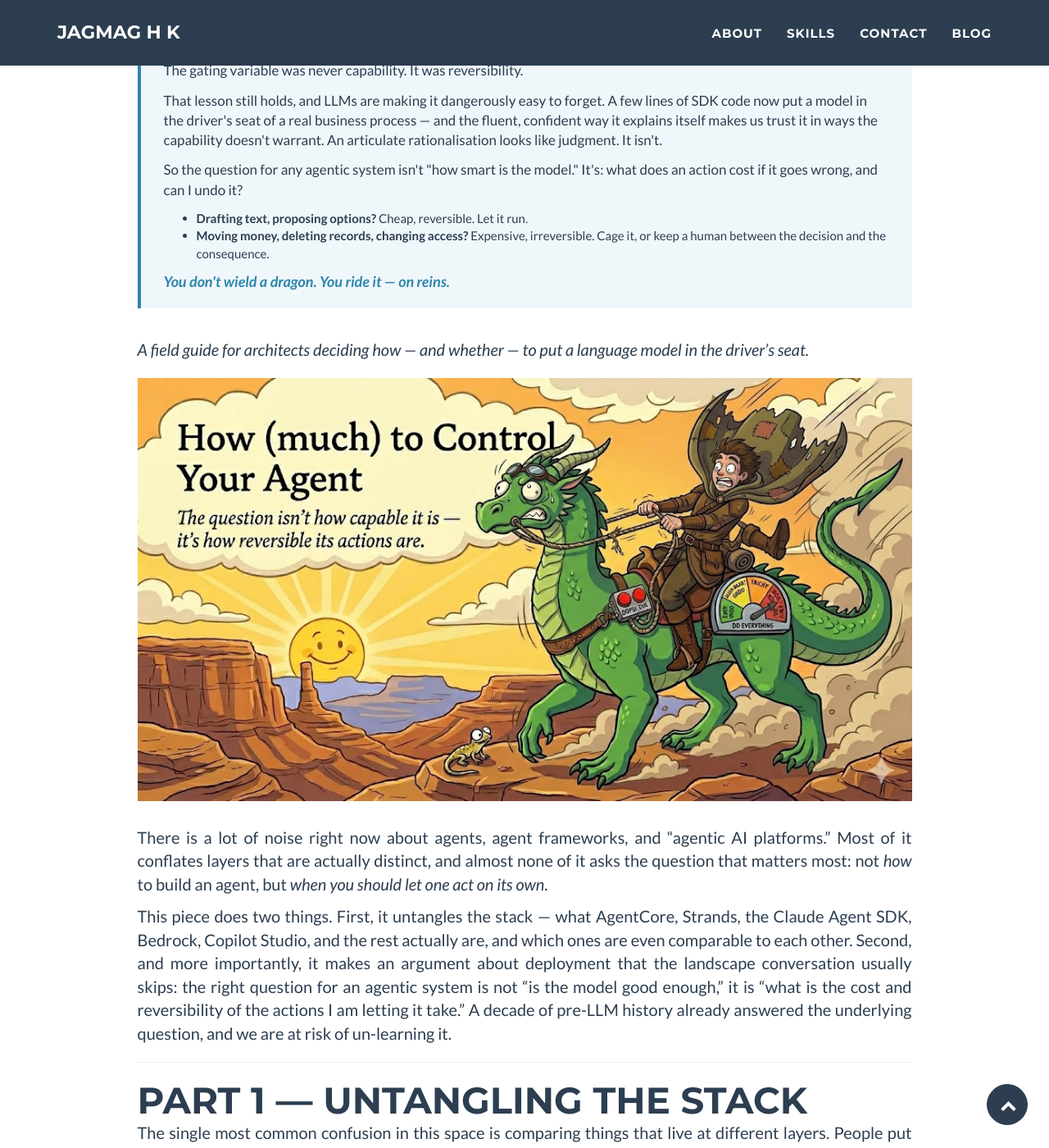
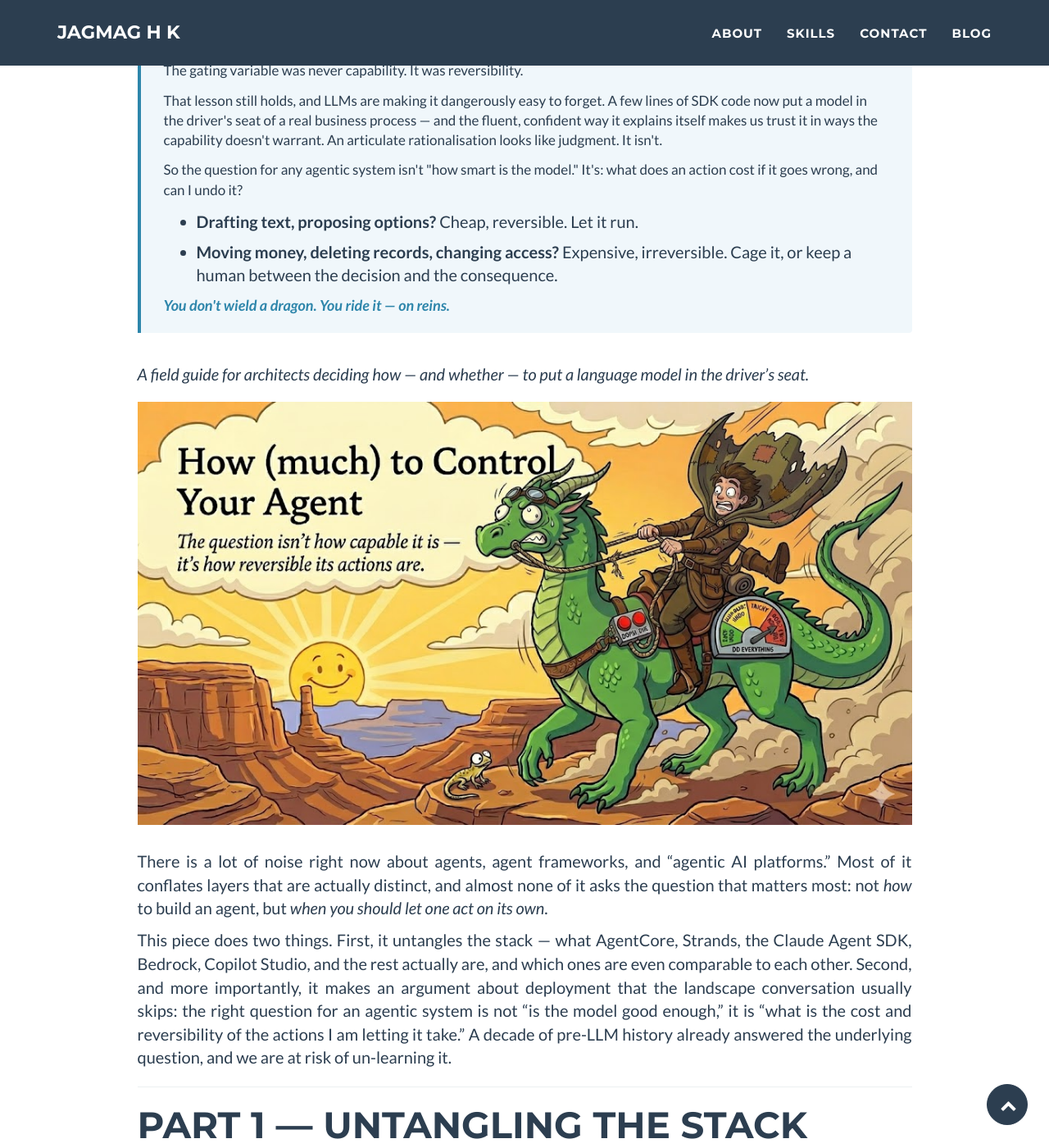
Before and after one commit to jagmagh/jagmagh.github.io, a Jekyll site: the page built from _posts/2026-06-07-agentic-ai-the-stack-and-the-harder-question.md, in a window 1280 px wide and 1400 px high, scrolled down 445 px. Shown: the whole window at 82% size. Built offline with Jekyll 4.4.1, drawn with Linux system fonts in a browser that asks for light colours; some of the changed text lies outside the part shown.

Commit message:
Refined layout and post

```diff
--- a/_config.yml
+++ b/_config.yml
@@ -33,7 +33,7 @@
 # Footer settings
 footer:
   copyright: Jagmag
-  location: Locations
+  location: Locations Worked
   social: Social
   credits: Credits
 
@@ -46,7 +46,7 @@
 
 # Postal address (add as many lines as necessary)
 address:
-  - line: Malaysia, Singapore, Thailand, Indonesia, India
+  - line: Singapore, Thailand, Indonesia, America, India
 
 # Credits content
 credits: ""
--- a/_includes/contact.html
+++ b/_includes/contact.html
@@ -1,5 +1,5 @@
  <!-- Contact Section -->
-    <section id="contact">
+    <section id="contact" class="success">
         <div class="container">
             <div class="row">
                 <div class="col-lg-12 text-center">
@@ -43,7 +43,7 @@
                         <br>
                         <div id="success"></div>
                         <div class="row">
-                            <div class="form-group col-xs-12">
+                            <div class="form-group col-xs-12 text-center">
                                 <button type="submit" class="btn btn-success btn-lg">Send</button>
                             </div>
                         </div>
--- a/_includes/nav.html
+++ b/_includes/nav.html
@@ -34,8 +34,8 @@
                     <li class="{{ nav_class }}">
                         <a href="{{ home_prefix }}#contact">Contact</a>
                     </li>
-                    <li>
-                        <a href="/blog">Blog</a>
+                    <li class="{{ nav_class }}">
+                        <a href="{{ home_prefix }}#blog">Blog</a>
                     </li>
                 </ul>
             </div>
--- a/_includes/portfolio_grid.html
+++ b/_includes/portfolio_grid.html
@@ -20,7 +20,7 @@
                             </div>
                             <img src="img/portfolio/{{ post.img }}" class="img-responsive img-centered" alt="{{ post.alt }}">
                         </a>
-                        <p style="color: #fff; font-family: Montserrat, sans-serif; font-weight: 700; text-transform: uppercase; font-size: 14px; margin-top: 12px; letter-spacing: 1px;">{{ post.title }}</p>
+                        <p style="color: #fff; font-family: Montserrat, sans-serif; font-weight: 700; text-transform: uppercase; font-size: 14px; margin-top: 12px; letter-spacing: 1px; text-align: center;">{{ post.title }}</p>
                     </div>
                 {% endfor %}
             </div>
--- a/_layouts/post.html
+++ b/_layouts/post.html
@@ -36,6 +36,11 @@
         .post-intro p:last-child {
             margin-bottom: 0;
         }
+        .post-content ul li,
+        .post-content ol li {
+            font-size: 20px;
+            margin-bottom: 8px;
+        }
         .post-intro .dragon {
             font-style: italic;
             font-weight: 700;
--- a/_posts/2026-06-07-agentic-ai-the-stack-and-the-harder-question.md
+++ b/_posts/2026-06-07-agentic-ai-the-stack-and-the-harder-question.md
@@ -89,7 +89,7 @@
 
 **The one that's a capability, not a guardrail:**
 
-- **Managed memory** is externalized state. The model is stateless; anything the agent should "remember" past its context window has to live outside it. Without it you get amnesia, context-window overflow, and no personalization. Memory is the odd one out on this list — it's an *enabling capability* that makes a stateful, multi-session agent work, not a control that protects you. It's grouped with the runtime services because the platform provides it alongside them, but it belongs in a different category: the other four bound what the agent can *do*, while memory expands what it can *be*. (And memory is itself something you govern — it can leak across sessions, retain sensitive data, or be poisoned — so it sits partly *under* the other four, not beside them.)
+<ul><li><p><strong>Managed memory</strong> is externalized state. The model is stateless; anything the agent should "remember" past its context window has to live outside it. Without it you get amnesia, context-window overflow, and no personalization. Memory is the odd one out on this list — it's an <em>enabling capability</em> that makes a stateful, multi-session agent work, not a control that protects you. It's grouped with the runtime services because the platform provides it alongside them, but it belongs in a different category: the other four bound what the agent can <em>do</em>, while memory expands what it can <em>be</em>. (And memory is itself something you govern — it can leak across sessions, retain sensitive data, or be poisoned — so it sits partly <em>under</em> the other four, not beside them.)</p></li></ul>
 
 ### The responsibility most teams miss
 
```
Also changed, not shown: other parts of _posts/2026-06-07-agentic-ai-the-stack-and-the-harder-question.md (+1 -1 lines).
